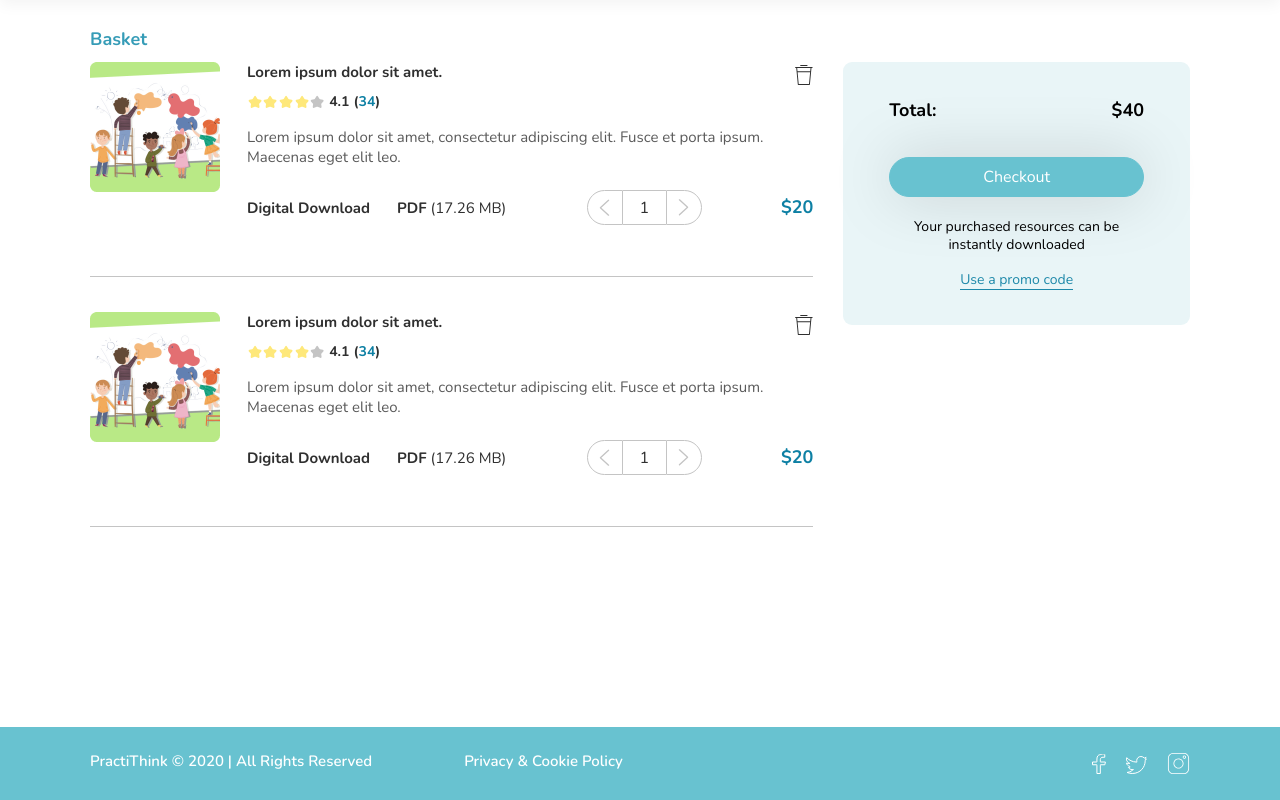
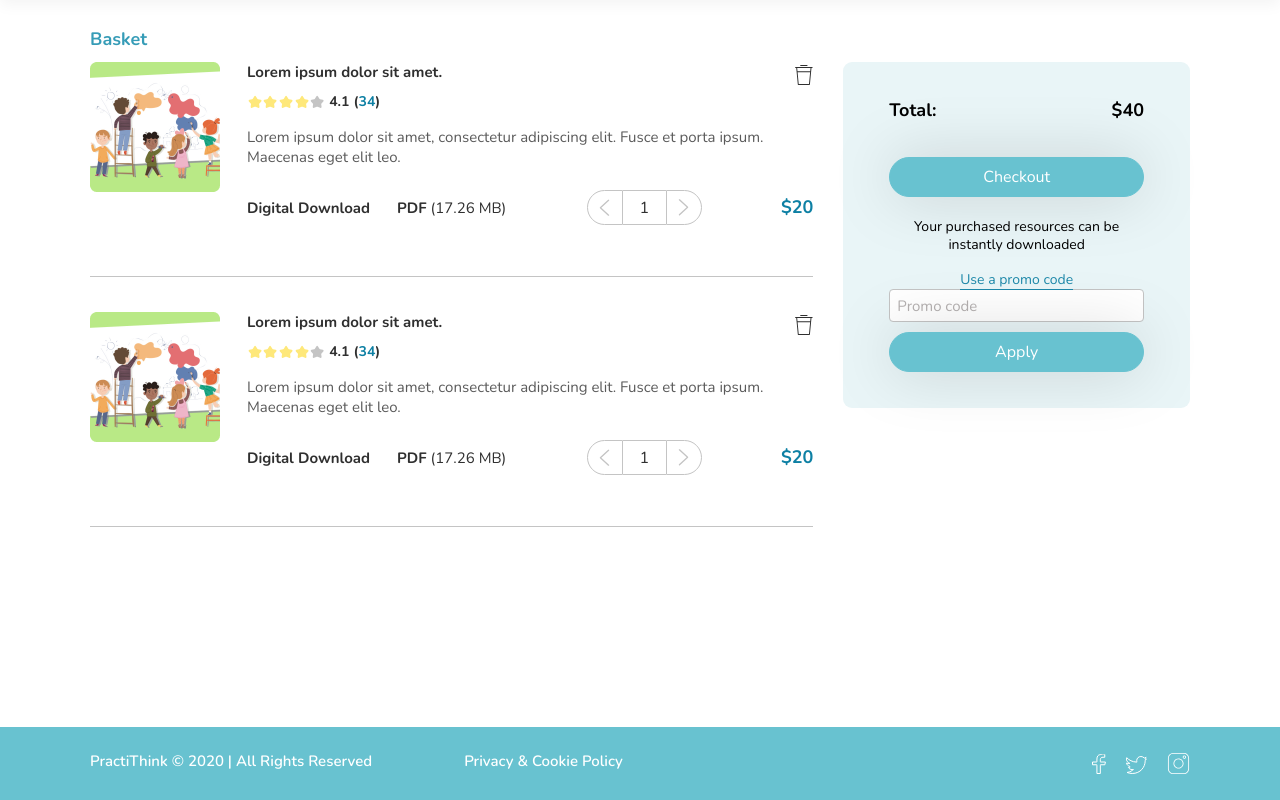
Before and after one commit to MaximProger/practithink, a plain HTML site: page pay.html in a window 1280 px wide. Shown: the part 73-873 px from the top of the page. Drawn offline with nearby package versions, Linux system fonts and the light colour scheme.

Commit message:
add promocode input

```diff
--- a/pay.html
+++ b/pay.html
@@ -286,6 +286,13 @@
                   Your purchased resources can be instantly downloaded
                 </div>
                 <a href="#" class="pay__link">Use a promo code</a>
+                <form action="/" id="promocodeForm" name="promocodeForm">
+                  <input type="text" class="form-control payment__input pay__input" name="promocode" id="promocode"
+                    placeholder="Promo code">
+                  <button type="submit" id="promocodeSubmit" name="promocodeSubmit"
+                    class="detail__buy__btn btn">Apply</button>
+                </form>
+
               </div>
             </div>
           </div>
--- a/scss/catalog.scss
+++ b/scss/catalog.scss
@@ -505,6 +505,11 @@
   display: none;
 }
 
+.payment__input.pay__input {
+  padding-left: 7px;
+  margin-bottom: 10px;
+}
+
 @media (max-width: $tablet) {
   .catalog__list {
     padding-left: 0px;
```
Also changed, not shown: css/app.min.css.
